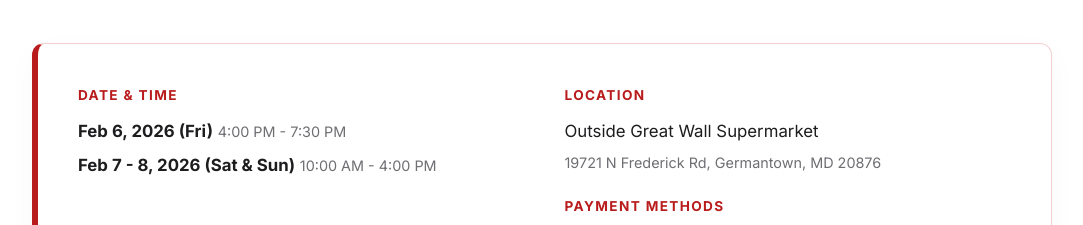
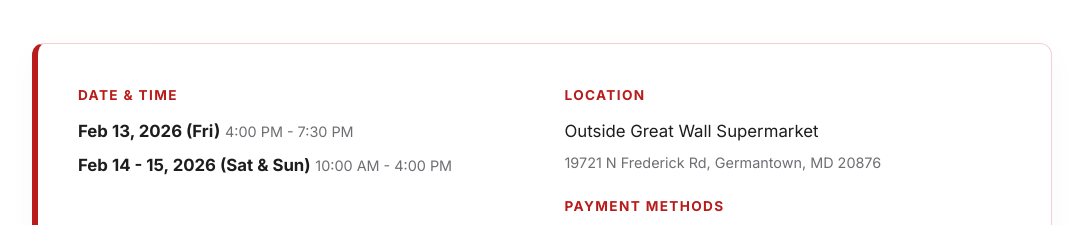
Before and after one commit to johnnyqiao74-collab/apscchs.github.io, a plain HTML site: page fundraiser.html in a window 1280 px wide. Shown: the part 1200-1425 px from the top of the page, without its empty margins (98-1181 px from the left). Drawn offline with Linux system fonts and the light colour scheme.

Commit message:
Add files via upload

```diff
--- a/fundraiser.html
+++ b/fundraiser.html
@@ -267,8 +267,8 @@
         <div class="event-details-card">
             <div class="info-group">
                 <h4 data-key="label-time">DATE & TIME</h4>
-                <p><strong>Feb 6, 2026 (Fri)</strong> <span class="sub">4:00 PM - 7:30 PM</span></p>
-                <p><strong>Feb 7 - 8, 2026 (Sat & Sun)</strong> <span class="sub">10:00 AM - 4:00 PM</span></p>
+                <p><strong>Feb 13, 2026 (Fri)</strong> <span class="sub">4:00 PM - 7:30 PM</span></p>
+                <p><strong>Feb 14 - 15, 2026 (Sat & Sun)</strong> <span class="sub">10:00 AM - 4:00 PM</span></p>
             </div>
 
             <div class="info-group">
```
Also changed, not shown: Lunar_New_Year_Decorations_Fundraiser.png.
